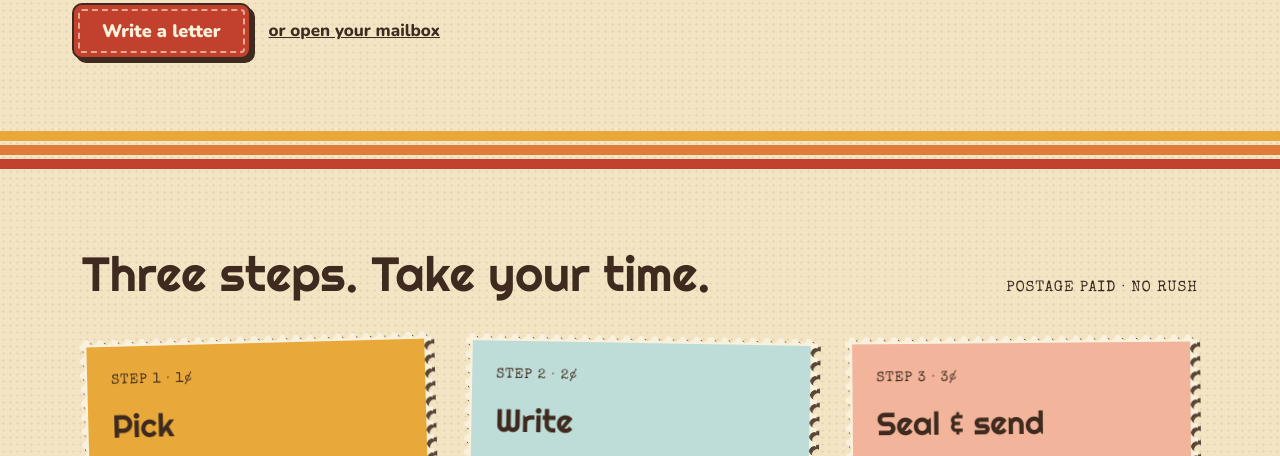
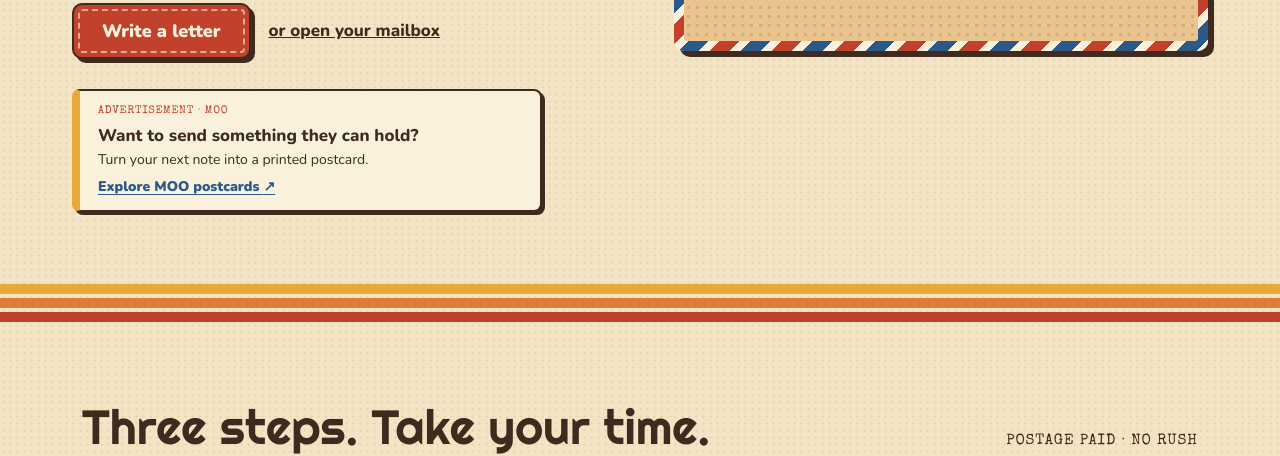
Before and after one commit to haopeng1139/DigitalMarketingProject, a plain HTML site: page index.html in a window 1280 px wide. Shown: the part 644-1100 px from the top of the page. Drawn offline with nearby package versions, Linux system fonts and the light colour scheme; no server answers; a web font is replaced by a local one.

Commit message:
Place MOO postcard promotion in homepage hero

```diff
--- a/css/v3.css
+++ b/css/v3.css
@@ -86,6 +86,11 @@ img { max-width: 100%; }
 /* Page wrapper */
 .wrap { max-width: 1180px; margin: 0 auto; padding: 36px 32px 64px; }
 @media (max-width: 600px) { .wrap { padding: 24px 16px 48px; } }
+.sponsor-card { display: flex; flex-direction: column; align-items: flex-start; gap: 3px; max-width: 470px; margin-top: 10px; padding: 13px 18px; border: 2px solid var(--ink); border-left: 8px solid var(--mustard); border-radius: 8px; background: var(--card); box-shadow: 3px 3px 0 var(--ink); font-size: 14px; line-height: 1.35; }
+.sponsor-card strong { font-size: 17px; }
+.sponsor-label { margin-bottom: 3px; color: var(--red); font-size: 11px; }
+.sponsor-card a { margin-top: 5px; color: var(--blue); font-weight: 900; text-underline-offset: 3px; }
+.sponsor-card a:hover { color: var(--red); }
 
 /* Footer */
 .foot { margin-top: 24px; }
--- a/index.html
+++ b/index.html
@@ -67,6 +67,12 @@
         <a href="write.html" class="btn-stamp">Write a letter</a>
         <a href="mailbox.html" style="font-weight: 800; font-size: 17px">or open your mailbox</a>
       </div>
+      <aside class="sponsor-card" aria-label="Sponsored stationery">
+        <span class="tw sponsor-label">Advertisement · MOO</span>
+        <strong>Want to send something they can hold?</strong>
+        <span>Turn your next note into a printed postcard.</span>
+        <a href="https://www.moo.com/us/postcards" target="_blank" rel="noopener noreferrer sponsored">Explore MOO postcards <span aria-hidden="true">↗</span></a>
+      </aside>
     </div>
 
     <div style="flex: 1 1 440px; min-width: 0; position: relative">
```
